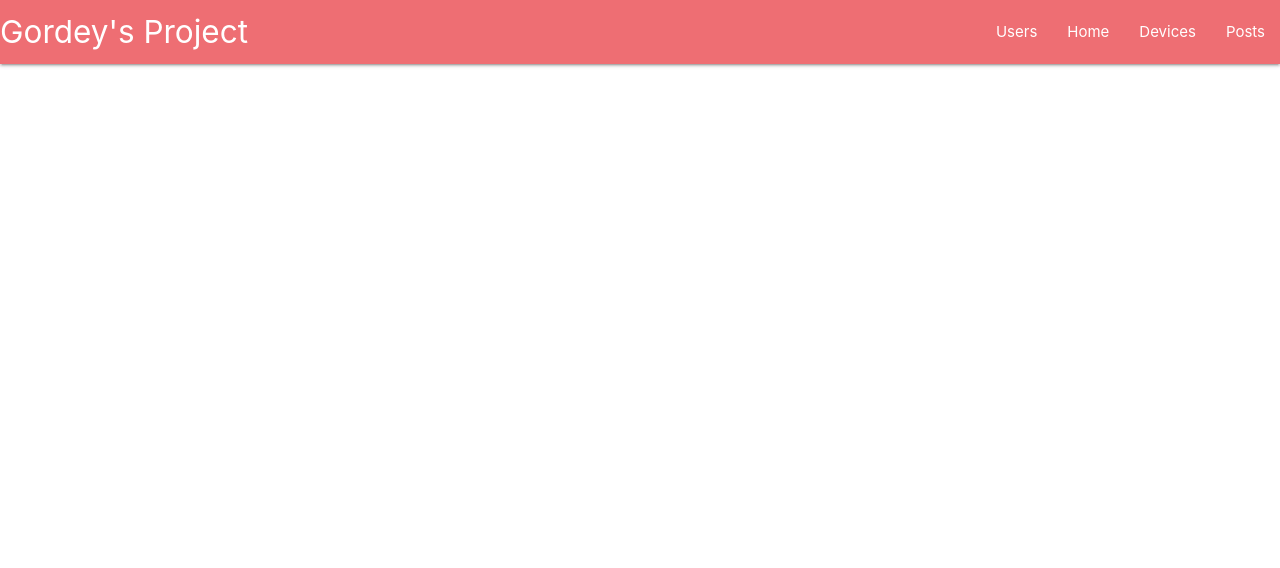
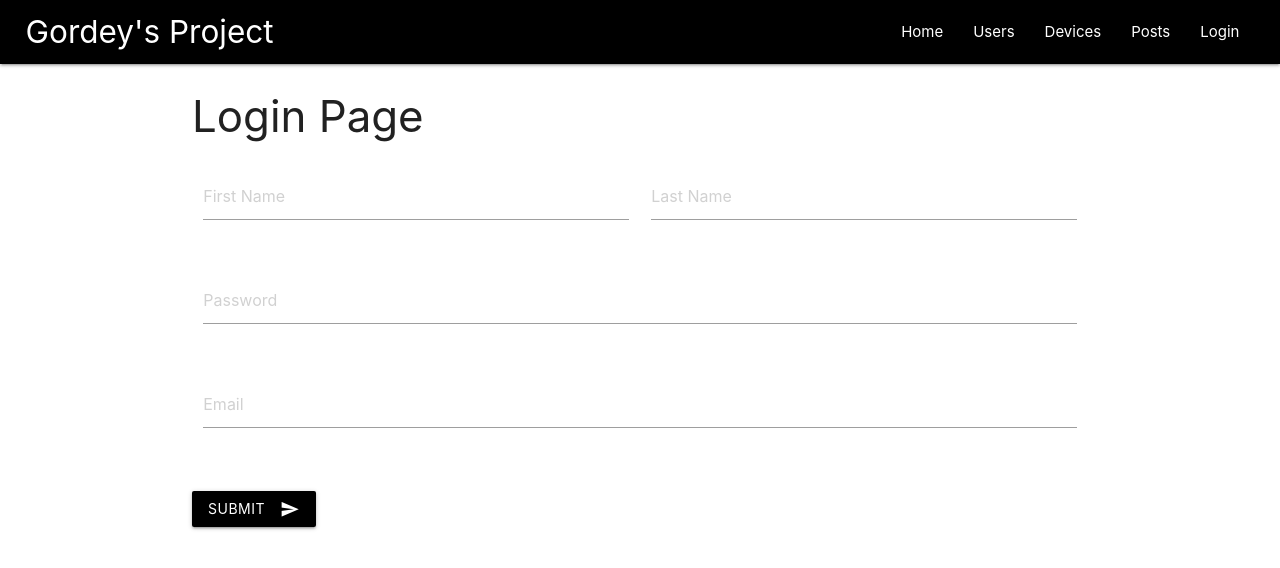
Before and after one commit to GdeiSen/DiscordBot-Client, a React (Create React App) app in the folder project/: page /login in a window 1280 px wide. Shown: the top 568 px of the page. Built offline with nearby package versions, Linux system fonts and the light colour scheme.

Commit message:
;pgin page and show more to posts

```diff
--- a/project/src/App.js
+++ b/project/src/App.js
@@ -1,16 +1,25 @@
-import React from "react"
+import {React, useState} from "react"
 import { BrowserRouter } from "react-router-dom"
 import AppRoutes from "./components/AppRoutes"
 import NavBar from "./components/NavBar/NavBar"
+import AuthContext from "./context"
 
 
 
 const App=() => {
+  const [isAuth, setIsAuth] = useState(false);
   return(
+    <AuthContext.Provider
+    value = {
+      {
+        isAuth,setIsAuth
+      }
+    }>
       <BrowserRouter>
         <NavBar/>
         <AppRoutes />
       </BrowserRouter>
+    </AuthContext.Provider>
   )
 }
 
--- a/project/src/components/AppRoutes.jsx
+++ b/project/src/components/AppRoutes.jsx
@@ -1,15 +1,26 @@
-import React, { useState } from "react";
-import { Route, Switch } from "react-router-dom";
+import React, { useContext, useState } from "react";
+import { Route, Switch, Redirect } from "react-router-dom";
 import Devices from "../pages/Devices";
 import Users from "../pages/Users";
 import Posts from "../pages/Posts";
+import Login from "../pages/Login";
+import AuthContext from "../context";
 const AppRoutes = () => {
-  return (
+  const {isAuth} = useContext(AuthContext);
+  {
+    return isAuth ? (
       <Switch>
         <Route path="/users" component={Users} />
         <Route path="/devices" component={Devices} />
         <Route path="/posts" component={Posts} />
+        <Redirect to="/users"/>
+      </Switch>
+    ) : (
+      <Switch>
+        <Route path="/login" component={Login} />
+        <Redirect to="/login"/>
       </Switch>
     );
+  }
 };
 export default AppRoutes;
--- a/project/src/components/NavBar/NavBar.css
+++ b/project/src/components/NavBar/NavBar.css
@@ -1,3 +1,11 @@
 .margin-top{
     margin-top: 1rem;
 }
+
+.margin-left{
+    margin-left: 2vw;
+  }
+
+.margin-right{
+    margin-right: 2vw;
+  }
--- a/project/src/components/NavBar/NavBar.jsx
+++ b/project/src/components/NavBar/NavBar.jsx
@@ -4,13 +4,14 @@ import '../NavBar/NavBar.css'
 const NavBar = () => {
   return (
     <nav>
-    <div className="nav-wrapper">
-      <a href="#" className="brand-logo">Gordey's Project</a>
-      <ul id="nav-mobile" className="right hide-on-med-and-down">
+    <div className="nav-wrapper black">
+      <a href="#" className="brand-logo margin-left">Gordey's Project</a>
+      <ul id="nav-mobile" className="right hide-on-med-and-down margin-right">
+        <li><Link to='/'>Home</Link></li>
         <li><Link to='/users'>Users</Link></li>
-        <li><Link to='/'>Home</Link></li>
         <li><Link to='/devices'>Devices</Link></li>
         <li><Link to='/posts'>Posts</Link></li>
+        <li><Link to='/login'>Login</Link></li>
       </ul>
     </div>
   </nav>
--- /dev/null
+++ b/project/src/context/index.jsx
@@ -0,0 +1,3 @@
+import {createContext} from "react"
+const AuthContext = createContext(null);
+export default AuthContext;
--- a/project/src/index.css
+++ b/project/src/index.css
@@ -25,6 +25,7 @@ code {
     display: block;
     opacity: 0.5;
 }
+
 .pointer{
   cursor: pointer;
 }
--- /dev/null
+++ b/project/src/pages/Login.jsx
@@ -0,0 +1,39 @@
+import React, { useState, useEffect, useContext } from "react";
+import AuthContext from "../context";
+const Login = () => {
+  const {isAuth, setIsAuth} = useContext(AuthContext)
+  return (
+    <div className = "container">
+        <h3>Login Page</h3>
+      <div class="row">
+    <form class="col s12">
+      <div class="row">
+        <div class="input-field col s6">
+          <input id="first_name" type="text" placeholder="First Name" class="validate"/>
+        </div>
+        <div class="input-field col s6">
+          <input id="last_name" type="text" placeholder="Last Name" class="validate"/>
+        </div>
+      </div>
+      <div class="row">
+        <div class="input-field col s12">
+          <input id="password" type="password" placeholder="Password" class="validate"/>
+
+        </div>
+      </div>
+      <div class="row">
+        <div class="input-field col s12">
+          <input id="email" type="email" placeholder="Email" class="validate"/>
+
+        </div>
+      </div>
+    </form>
+  </div>
+  <button class="btn waves-effect waves-light black" type="submit" onClick = {()=>setIsAuth(true)}>Submit
+    <i class="material-icons right">send</i>
+  </button>
+    </div>
+  );
+};
+
+export default Login;
--- a/project/src/pages/Posts.jsx
+++ b/project/src/pages/Posts.jsx
@@ -10,6 +10,8 @@ const Posts = () => {
   const [showModalAdd, setShowModalAdd] = useState(false);
   const [showModalDelete, setShowModalDelete] = useState(false);
   const [ShowModalPost, setShowModalPost] = useState(false);
+  const [PostsMaximum, setPostsMaximum] = useState(5);
+  let index = 0;
   const [modalPost, setModalPost] = useState({
     title: "",
     body: "",
@@ -30,6 +32,7 @@ const Posts = () => {
   const postsSearch = getSearch();
 
   const onChange = (e) => {
+    setPostsMaximum(5);
     if (e.target.id == "title") {
       setpost({ ...post, title: e.target.value });
     } else if (e.target.id == "body") {
@@ -95,17 +98,16 @@ const Posts = () => {
         <h4>All New And Fresh Posts</h4>
         <ModalDelete visible={showModalDelete} setVisible={setShowModalDelete}>
           <h5>
-            Are you really sure that you wanna delete this hecking file from
-            this earth?
+            Are you really sure that you wanna delete this file from dataBase?
           </h5>
           <a
-            class="waves-effect waves-light btn-large right"
+            class="waves-effect waves-light btn-large right black"
             onClick={() => deletePost()}
           >
             Yes
           </a>
           <a
-            class="waves-effect waves-light btn-large left"
+            class="waves-effect waves-light btn-large left black"
             onClick={() => setShowModalDelete(!showModalDelete)}
           >
             No
@@ -198,7 +200,7 @@ const Posts = () => {
               <div className="row m-12" />
               <div className="row m-12">
                 <a
-                  className="waves-effect waves-light btn"
+                  className="waves-effect waves-light btn black"
                   onClick={() => setShowModalAdd(!showModalAdd)}
                 >
                   Add post
@@ -207,9 +209,11 @@ const Posts = () => {
             </div>
             <div className="col s8"></div>
           </div>
-          {postsSearch &&
-            postsSearch.map((post) => (
-              <div class="row">
+          {postsSearch && postsSearch.map((post) => {
+            if(PostsMaximum > index){
+              index++;
+            return(
+            <div class="row">
                 <div class="col s12 m6">
                   <div class="card">
                     <div class="card-image">
@@ -235,9 +239,15 @@ const Posts = () => {
                     </div>
                   </div>
                 </div>
-              </div>
-            ))}
+              </div>)}})}
         </div>
+        <a
+          className="waves-effect waves-light btn black"
+          onClick={() => {setPostsMaximum(PostsMaximum+5)}}
+        >
+          Show More
+        </a>
+        <div className="row"/>
       </div>
     </>
   );
--- a/project/src/pages/Users.jsx
+++ b/project/src/pages/Users.jsx
@@ -74,7 +74,6 @@ const fetchUsers = async() => {
   return (
     <div className="App">
       <div className="container">
-        <button onClick = {()=>fetchUsers()}>fetch Users</button>
         <Modal visible={showModal} setVisible={setShowModal}>
           <>
             <div className="input-field col s6">
@@ -127,10 +126,18 @@ const fetchUsers = async() => {
         </Modal>
         <div className="row m-1">
           <div className="col s4">
-              <div className="row m-12" />
+            <div className="row m-12">
+
+            </div>
             <div className="row m-12">
               <a
-                  className="waves-effect waves-light btn"
+                className="waves-effect waves-light btn black right"
+                onClick={() => fetchUsers()}
+              >
+                Fetch Users
+              </a>
+              <a
+                className="waves-effect waves-light btn black"
                 onClick={() => setShowModal(!showModal)}
               >
                 Add user
```
Lines whose indentation alone changed are shown as unchanged.
